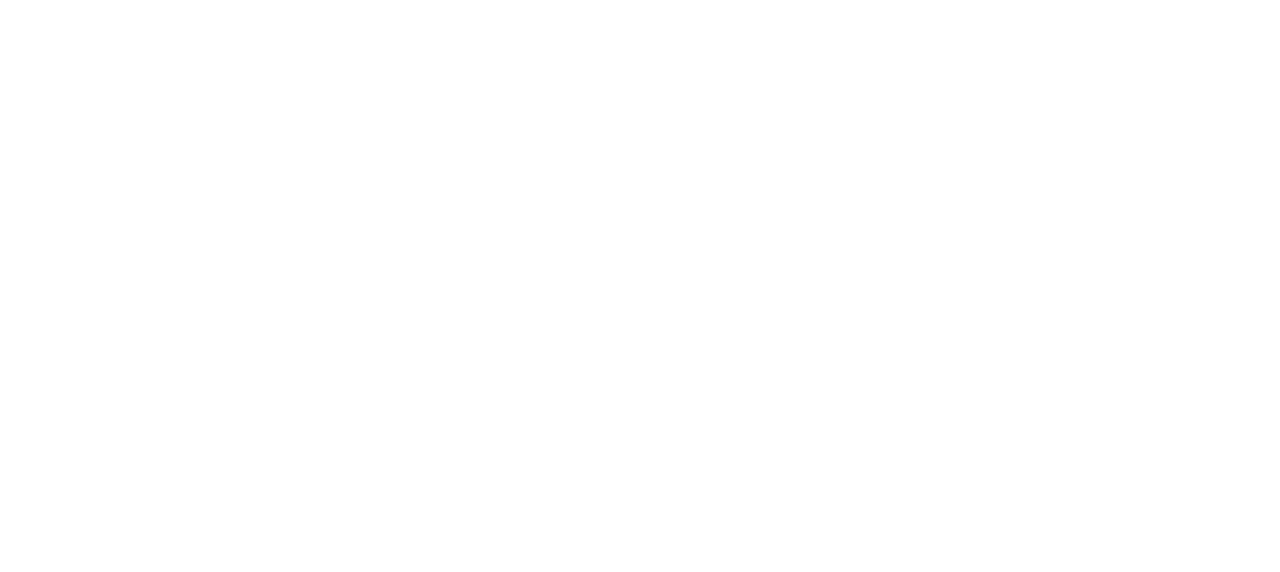
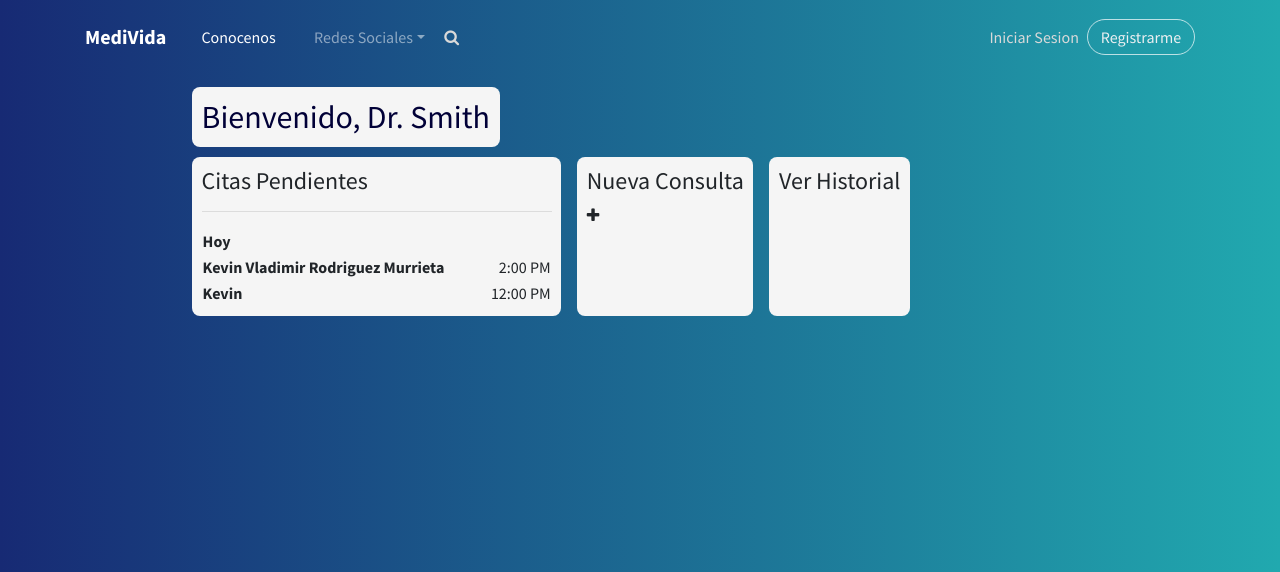
Before and after one commit to JoJos312/MediVida, a PHP site: page /Frontend/Doctor/doctor.html in a window 1280 px wide. Before the commit the part shown is empty. Shown: the top 572 px of the page. Run offline with PHP 8.4, Linux system fonts and the light colour scheme; lists and menus that the app fills with data are empty; some libraries are stand-ins or nearby versions.

Commit message:
Doctor + header.css

```diff
--- a/Frontend/Doctor/doctor.html
+++ b/Frontend/Doctor/doctor.html
@@ -4,10 +4,146 @@
     <meta charset="UTF-8">
     <meta name="viewport" content="width=device-width, initial-scale=1.0">
     <title>Doctor</title>
+
+    <link rel="stylesheet" href="https://cdnjs.cloudflare.com/ajax/libs/twitter-bootstrap/4.1.3/css/bootstrap.min.css">
+    <link rel="stylesheet" href="https://cdnjs.cloudflare.com/ajax/libs/font-awesome/4.7.0/css/font-awesome.min.css">
+    <link rel="stylesheet" href="https://fonts.googleapis.com/css?family=Source+Sans+Pro:300,400,700">
+
+    <link rel="stylesheet" href="../Header/Header.css">
+
+    <style>
+        #content{
+        }
+        @media( max-width: 768px ){
+            #content{
+                width: 90%;
+                margin-inline: 5%;
+            }
+        }
+        @media( min-width: 769px ){
+            #content{
+                width: 70%;
+                margin-inline: 15%;
+            }
+        }
+
+        #content{
+            .content-section{
+                border-radius: 0.5rem;
+                background-color: whitesmoke;
+                padding: 0.6rem;
+                margin-block: 1rem;
+                margin-inline-end: 1rem;
+                width: fit-content;
+            }
+            #UserName {
+                width: 100%;
+                color: rgb(1, 0, 55);
+                font-size: xx-large;
+            }
+
+            #sections{
+                display: flex;
+                flex-wrap: wrap;
+                #section-1 {
+                    table{
+                        th:first-child{
+                            font-weight:600;
+                            width: 250px;
+                        }
+                        th:nth-child(2){
+                            font-weight: normal;
+                            width: 100px;
+                            text-align: right;
+                        }
+                    }
+                }
+            }
+
+        }
+
+    </style>
+
 </head>
 <body>
+    <Header>
+        <div class="header-blue">
+            <nav class="navbar navbar-dark navbar-expand-md navigation-clean-search">
+                <div class="container">
+                    <a class="navbar-brand" href="#">MediVida</a>
+                    <button class="navbar-toggler" data-toggle="collapse" data-target="#navcol-1">
+                        <span class="sr-only">Toggle navigation</span>
+                        <span class="navbar-toggler-icon"></span>
+                    </button>
+                    <div class="collapse navbar-collapse" id="navcol-1">
+                        <ul class="nav navbar-nav">
+                            <li class="nav-item" role="presentation"><a class="nav-link active" href="#">Conocenos</a></li>
+                            <li class="dropdown"><a class="dropdown-toggle nav-link dropdown-toggle" data-toggle="dropdown" aria-expanded="false" href="#">Redes Sociales</a>
+                                <div class="dropdown-menu" role="menu">
+                                    <a class="dropdown-item" role="presentation" href="#">Facebook</a>
+                                    <a class="dropdown-item" role="presentation" href="#">Twitter (X)</a>
+                                    <a class="dropdown-item" role="presentation" href="#">Instagram</a>
+                                </div>
+                            </li>
+                        </ul>
+                        <form class="form-inline mr-auto" target="_self">
+                            <div class="form-group">
+                                <label for="search-field">
+                                    <i class="fa fa-search"></i>
+                                </label>
+                                <input class="form-control search-field" type="search" name="search" id="search-field">
+                            </div>
+                        </form>
+                        <span class="navbar-text">
+                            <a href="#" class="login">Iniciar Sesion</a>
+                        </span>
+                        <a class="btn btn-light action-button" role="button" href="#">Registrarme</a>
+                    </div>
+                </div>
+            </nav>
+        </div>
+    </Header>
 
+    <!-- Contenido -->
 
+    <div id="content">
+        <span id="UserName" class="content-section">Bienvenido, Dr. Smith</span>
+
+        <div id="sections">
+            <section id="section-1" class="content-section">
+                <!-- Citas pendientes -->
+                 <h4>Citas Pendientes</h4>
+                 <hr>
+                 <table>
+                    <tr>
+                        <th>Hoy</th>
+                    </tr>
+                    <tr>
+                        <th>Kevin Vladimir Rodriguez Murrieta</th>
+                        <th>2:00 PM</th>
+                    </tr>
+                    <tr>
+                        <th>Kevin</th>
+                        <th>12:00 PM</th>
+                    </tr>
+                 </table>
+            </section>
+
+            <section id="section-2" class="content-section">
+                <!-- Citas pendientes -->
+                 <h4>Nueva Consulta</h4>
+                 <i class="fa fa-plus"></i>
+            </section>
+            <section id="section-2" class="content-section">
+                <!-- Citas pendientes -->
+                 <h4>Ver Historial</h4>
+
+            </section>
+        </div>
+    </div>
 
 </body>
 </html>
+
+<script src="https://cdnjs.cloudflare.com/ajax/libs/jquery/3.2.1/jquery.min.js"></script>
+<script src="https://cdnjs.cloudflare.com/ajax/libs/twitter-bootstrap/4.1.3/js/bootstrap.bundle.min.js"></script>
--- a/Frontend/Header/Header.css
+++ b/Frontend/Header/Header.css
@@ -1,8 +1,12 @@
+*{
+    font-family:'Source Sans Pro', sans-serif;
+}
+body{
+    background:linear-gradient(90deg, #172a74, #21a9af);
+}
+
 .header-blue {
-            background:linear-gradient(135deg, #172a74, #21a9af);
-            background-color:#184e8e;
             padding-bottom:80px;
-            font-family:'Source Sans Pro', sans-serif;
         }
 
         @media (min-width:768px) {
```
